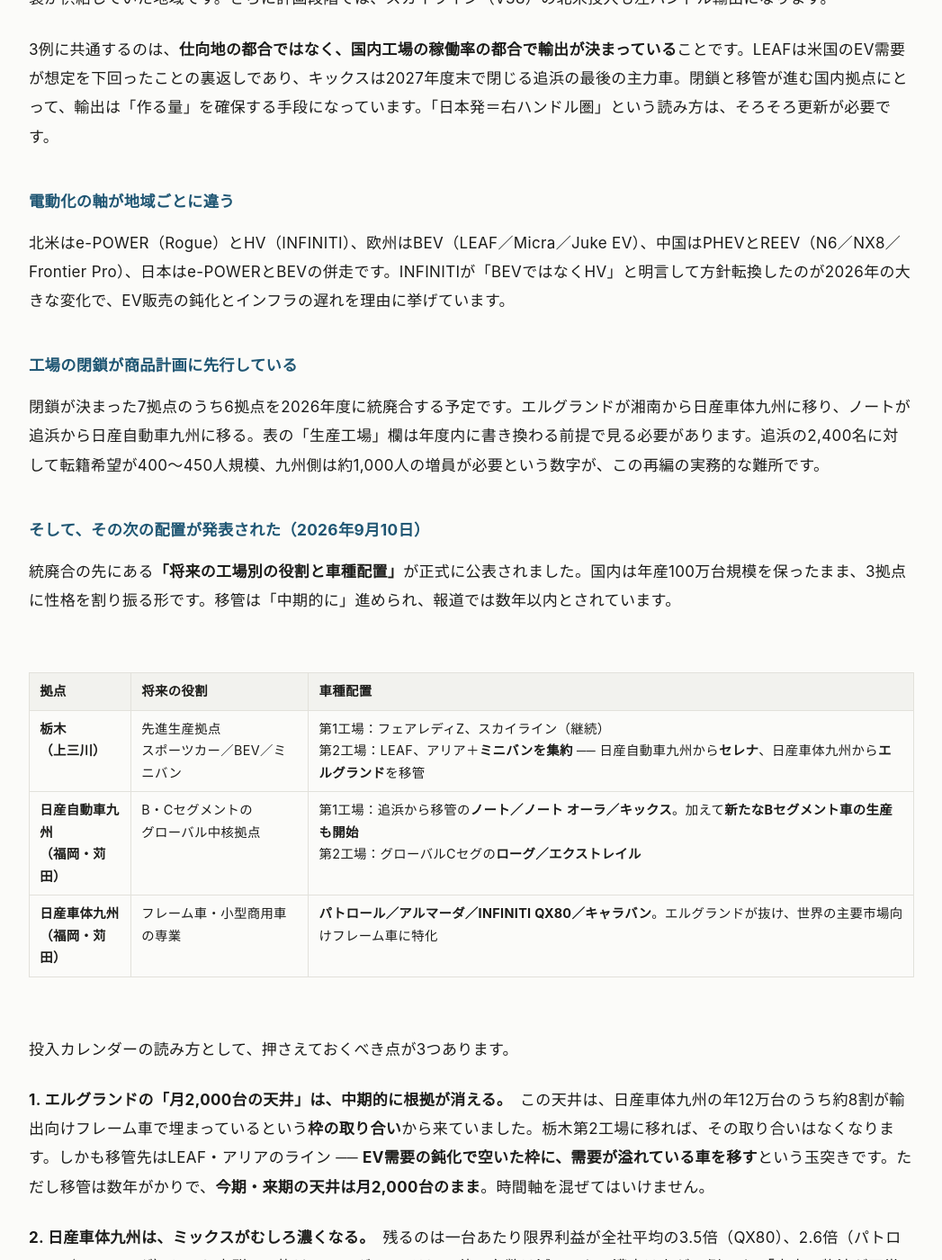
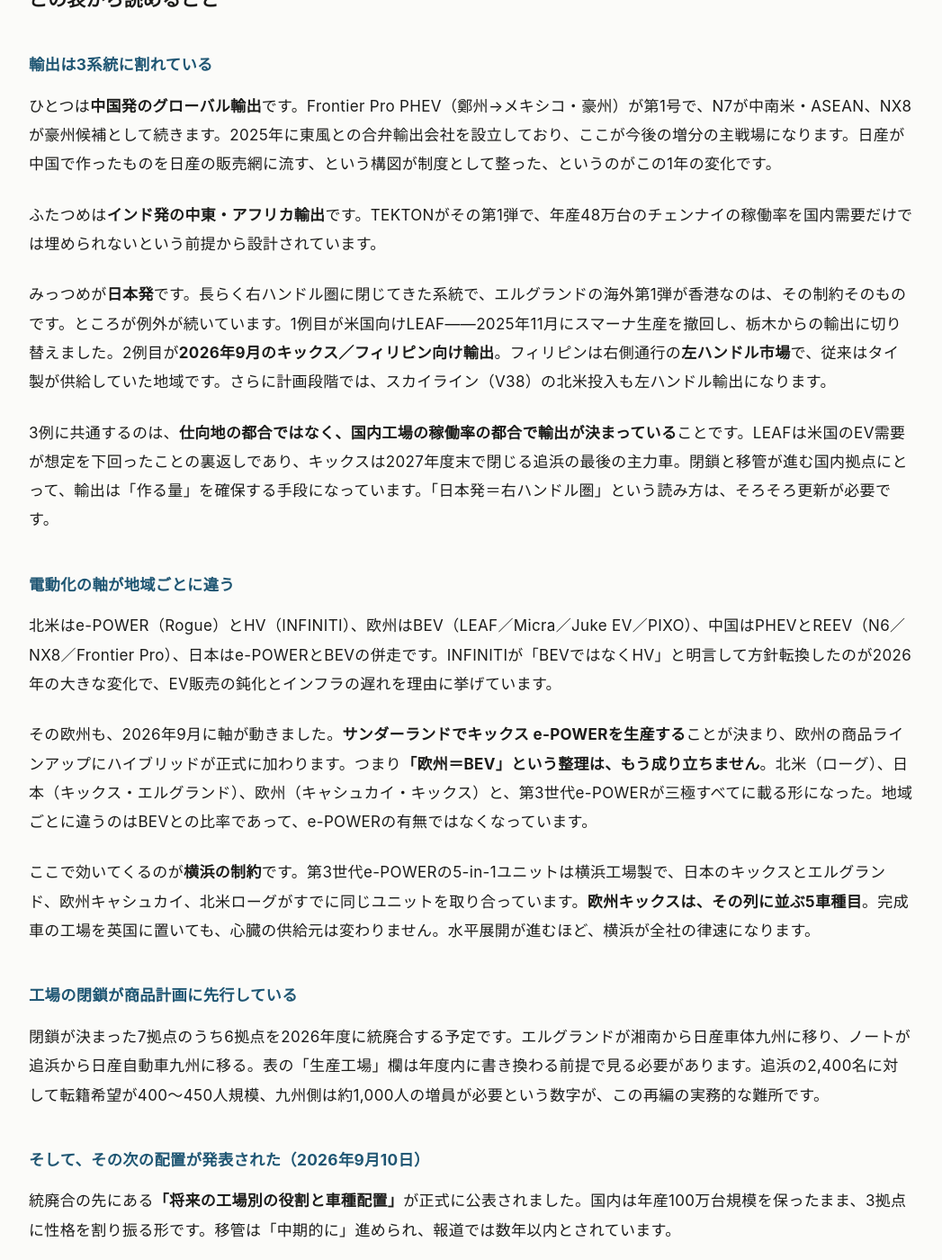
Before and after one commit to soy-tuber/nissan-notes, a Jekyll site: the page built from launches.html, in a window 1280 px wide and 1400 px high, scrolled down 7906 px. Shown: the whole window at 90% size, without its empty margins (116-1163 px from the left). Built offline with Jekyll 4.4.1, drawn with Linux system fonts in a browser that asks for light colours; some of the changed text lies outside the part shown.

Commit message:
欧州キックスのサンダーランド生産決定を反映（2026/9/16）
- launches.html
  - 2027年以降に「キックス e-POWER（欧州仕様）」を追加（英サンダーランド、
    1億7,000万ポンド投資、操業40周年）。2026年後半に欧州向けAセグ小型EV
    「PIXO」を追加（生産地は未発表）
  - JUKE EVの2行に、2027年の第3世代ジュークがサンダーランド生産である
    ことを追記。サンダーランドは5本立てへ
  - 「電動化の軸が地域ごとに違う」を更新。欧州＝BEVという整理は成り立たず、
    第3世代e-POWERが三極すべてに載ること、その結果として横浜の5-in-1
    ユニットを取り合う車種が5つになることを追記
  - 集計を27件（確定8／計画16／観測3）、更新日を9月16日に
- nissan_dialogue.md 第二章・第十一章: 横浜のボトルネックに欧州キックスが
  5車種目として加わる点と、地域の色分けが崩れた点を追記
- dual_core_mobility.md: 第3世代e-POWERの水平展開に欧州キックスを追記

Co-Authored-By: Claude Opus 5 <noreply@anthropic.com>
Claude-Session: https://claude.ai/code/session_01PpWB4cfXDwAw34PEQomR7d

```diff
--- a/launches.html
+++ b/launches.html
@@ -22,11 +22,11 @@ td .badge{margin-right:.35rem}
 <div class="note">
 <p><strong>この表の狙い</strong>　日産がどの車をどこで作り、どこへ売るのかを月次で並べたものです。Re:Nissanで生産拠点が7つ閉鎖される最中なので、「車種」より「どの工場から出ていくか」のほうが情報量があります。中国発・インド発の輸出が増える一方、日本発は長く右ハンドル圏に閉じてきた——その非対称がこの表の主題でしたが、2026年に入って日本発の左ハンドル輸出が続き、制約が崩れ始めています。</p>
 <p><strong>確度</strong>　<span class="badge b-fix">確定</span> 公式発表済または発売済　／　<span class="badge b-plan">計画</span> 日産が時期を表明　／　<span class="badge b-obs">観測</span> メディア報道ベース。<span class="chk">要確認</span>は一次ソースで裏が取れていない項目です。</p>
-<p><strong>更新</strong>　2026年9月11日時点。</p>
+<p><strong>更新</strong>　2026年9月16日時点。</p>
 </div>
 
 <div class="cards">
-<div class="card"><span class="lbl">2026年7月以降の収録</span><span class="val">25</span><span class="sub">件（確定8／計画14／観測3）</span></div>
+<div class="card"><span class="lbl">2026年7月以降の収録</span><span class="val">27</span><span class="sub">件（確定8／計画16／観測3）</span></div>
 <div class="card"><span class="lbl">生産国</span><span class="val">5</span><span class="sub">日本・中国・米国・英国・インド</span></div>
 <div class="card"><span class="lbl">うち輸出案件</span><span class="val">10</span><span class="sub">生産国と仕向地が異なるもの</span></div>
 <div class="card"><span class="lbl">中国発の輸出ルート</span><span class="val">3</span><span class="sub">Frontier Pro PHEV×2／N7</span></div>
@@ -126,6 +126,14 @@ td .badge{margin-right:.35rem}
 <thead><tr><th>車種</th><th>タイプ</th><th class="num">価格</th><th>生産</th><th>仕向地</th><th>備考</th></tr></thead>
 <tbody>
 <tr>
+<td>PIXO</td>
+<td>Aセグ 小型EV<br>新規車種</td>
+<td class="num">未発表</td>
+<td>未発表 <span class="chk">要確認</span></td>
+<td>欧州</td>
+<td><span class="badge b-plan">計画</span>欧州向けの新型Aセグメント小型EV。2026年9月下旬に公開予定と日産が表明。生産拠点は未発表</td>
+</tr>
+<tr>
 <td>NX7</td>
 <td>ミッドサイズSUV<br>新規車種</td>
 <td class="num">未発表</td>
@@ -187,7 +195,7 @@ td .badge{margin-right:.35rem}
 <td class="num">£30,000前後〜<br>（想定）</td>
 <td>英国<br>サンダーランド</td>
 <td>欧州</td>
-<td><span class="badge b-plan">計画</span>2026年4月パイロット生産→後半に量産準備→2027年初から本格生産。52kWhで436km、75kWhで604–622km（WLTP）</td>
+<td><span class="badge b-plan">計画</span>2026年4月パイロット生産→後半に量産準備→2027年初から本格生産。52kWhで436km、75kWhで604–622km（WLTP）。日産は<strong>2027年に全面刷新の第3世代ジュークをサンダーランドで生産する</strong>と改めて表明した</td>
 </tr>
 <tr>
 <td>エクストレイル（T34）</td>
@@ -227,7 +235,15 @@ td .badge{margin-right:.35rem}
 <td class="num">€37,000–40,000<br>（52kWh想定）</td>
 <td>英国<br>サンダーランド</td>
 <td>欧州</td>
-<td><span class="badge b-plan">計画</span>サンダーランドはQashqai・Juke・LEAFに加えJuke EVの4本立てへ</td>
+<td><span class="badge b-plan">計画</span>全面刷新の第3世代ジューク。サンダーランドはQashqai・Juke・LEAFに加え、Juke EVと欧州キックス e-POWERで<strong>5本立て</strong>へ</td>
+</tr>
+<tr>
+<td>キックス e-POWER<br>（欧州仕様）</td>
+<td>時期未発表<br>（生産決定）</td>
+<td class="num">未発表</td>
+<td>英国<br>サンダーランド</td>
+<td>欧州</td>
+<td><span class="badge b-plan">計画</span>第3世代e-POWERを積むBセグ クロスオーバーとして欧州投入を決定。サンダーランドでの生産に<strong>1億7,000万ポンド</strong>を投資し、操業40周年の同工場の雇用を維持する。<strong>欧州＝BEV一本という整理が崩れ、e-POWERが正式に加わった</strong></td>
 </tr>
 <tr>
 <td>Urban SUV PHEV<br>／Terrano PHEV</td>
@@ -295,7 +311,7 @@ td .badge{margin-right:.35rem}
 <tr><td>スマーナ<br>（テネシー）</td><td>Rogue／INFINITI QX65</td><td>Rogue e-POWERが2026年後半。QX65は2026年初夏に$53,990で発売済み</td></tr>
 <tr><td>キャントン<br>（ミシシッピ）</td><td>Altima／Frontier／Xterra（予定）</td><td>FY2027にXterraを追加予定</td></tr>
 <tr><td>アグアスカリエンテスA2<br>（メキシコ）</td><td>Sentra ほか</td><td>2026年型Sentraは$22,600〜。CIVAC閉鎖（2026年3月）でピックアップ生産を受け入れ</td></tr>
-<tr><td>サンダーランド<br>（英国）</td><td>Qashqai／Juke／LEAF／Juke EV</td><td>第3世代e-POWER搭載Qashqaiを2025年7月から生産。Juke EVが4本目に</td></tr>
+<tr><td>サンダーランド<br>（英国）</td><td>Qashqai／Juke／LEAF／Juke EV／<strong>キックス e-POWER</strong></td><td>第3世代e-POWER搭載Qashqaiを2025年7月から生産。2026年9月にキックス e-POWERの生産を決定し<strong>1億7,000万ポンドを投資</strong>（操業40周年）。2027年に第3世代ジューク（Juke EV）も加わり5本立てへ</td></tr>
 <tr><td>ルノー Douai<br>（フランス）</td><td>Micra EV</td><td>AmpRプラットフォーム、ルノー5と共通ライン</td></tr>
 <tr><td>ルノー日産チェンナイ<br>（インド）</td><td>TEKTON／Magnite／GRAVITE</td><td>年産約48万台。中東・アフリカ向け輸出ハブで、<strong>TEKTONのアフリカ向け輸出が始動</strong>。公式には50市場への輸出を掲げる</td></tr>
 <tr><td>鄭州日産<br>（中国）</td><td>Frontier Pro／Frontier Pro PHEV</td><td>中国発グローバル輸出ピックアップの拠点</td></tr>
@@ -340,7 +356,11 @@ td .badge{margin-right:.35rem}
 
 <h3>電動化の軸が地域ごとに違う</h3>
 
-<p>北米はe-POWER（Rogue）とHV（INFINITI）、欧州はBEV（LEAF／Micra／Juke EV）、中国はPHEVとREEV（N6／NX8／Frontier Pro）、日本はe-POWERとBEVの併走です。INFINITIが「BEVではなくHV」と明言して方針転換したのが2026年の大きな変化で、EV販売の鈍化とインフラの遅れを理由に挙げています。</p>
+<p>北米はe-POWER（Rogue）とHV（INFINITI）、欧州はBEV（LEAF／Micra／Juke EV／PIXO）、中国はPHEVとREEV（N6／NX8／Frontier Pro）、日本はe-POWERとBEVの併走です。INFINITIが「BEVではなくHV」と明言して方針転換したのが2026年の大きな変化で、EV販売の鈍化とインフラの遅れを理由に挙げています。</p>
+
+<p>その欧州も、2026年9月に軸が動きました。<strong>サンダーランドでキックス e-POWERを生産する</strong>ことが決まり、欧州の商品ラインアップにハイブリッドが正式に加わります。つまり<strong>「欧州＝BEV」という整理は、もう成り立ちません</strong>。北米（ローグ）、日本（キックス・エルグランド）、欧州（キャシュカイ・キックス）と、第3世代e-POWERが三極すべてに載る形になった。地域ごとに違うのはBEVとの比率であって、e-POWERの有無ではなくなっています。</p>
+
+<p>ここで効いてくるのが<strong>横浜の制約</strong>です。第3世代e-POWERの5-in-1ユニットは横浜工場製で、日本のキックスとエルグランド、欧州キャシュカイ、北米ローグがすでに同じユニットを取り合っています。<strong>欧州キックスは、その列に並ぶ5車種目</strong>。完成車の工場を英国に置いても、心臓の供給元は変わりません。水平展開が進むほど、横浜が全社の律速になります。</p>
 
 <h3>工場の閉鎖が商品計画に先行している</h3>
 
```
Also changed, not shown: dual_core_mobility.md (+1 -1 lines), nissan_dialogue.md (+3 -2 lines).
